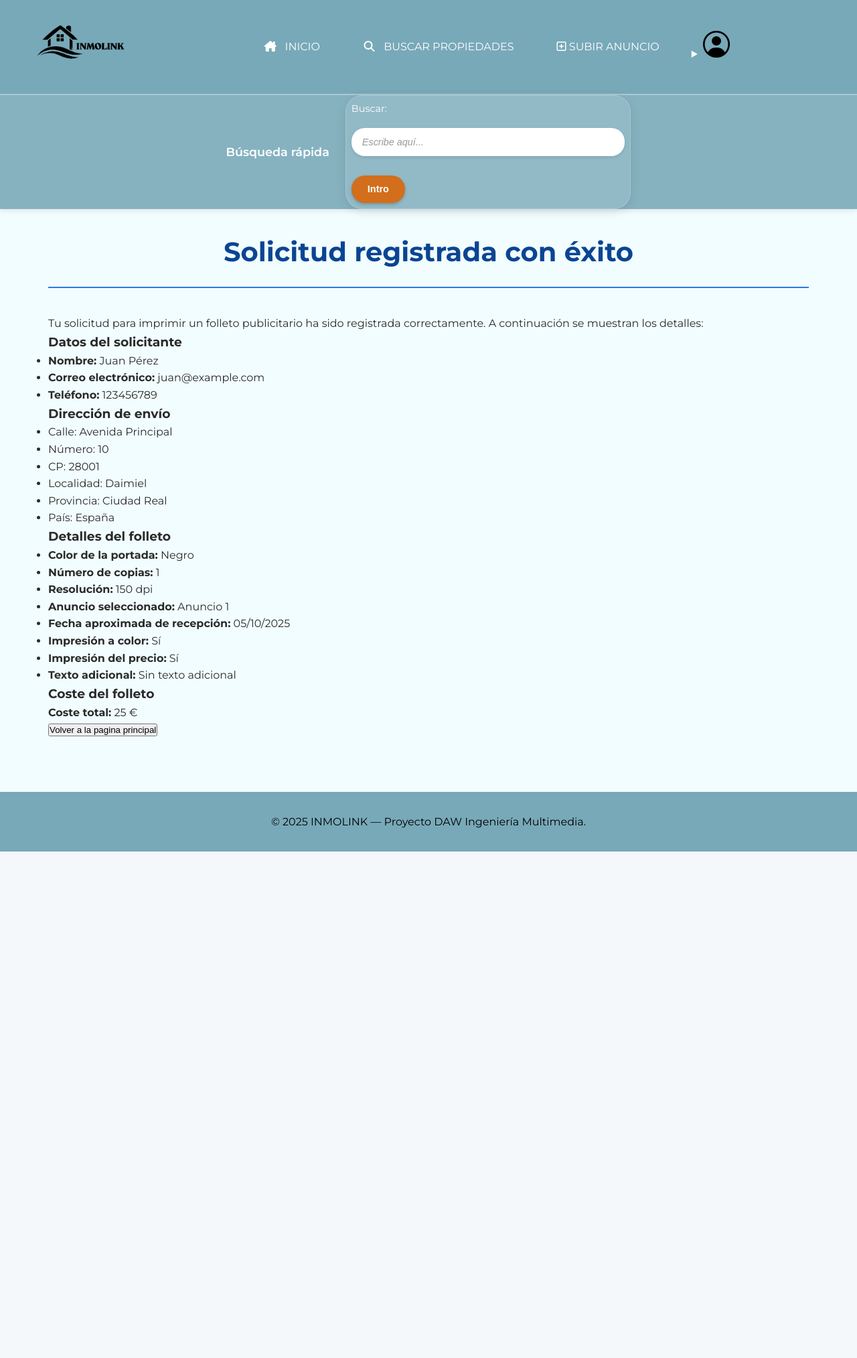
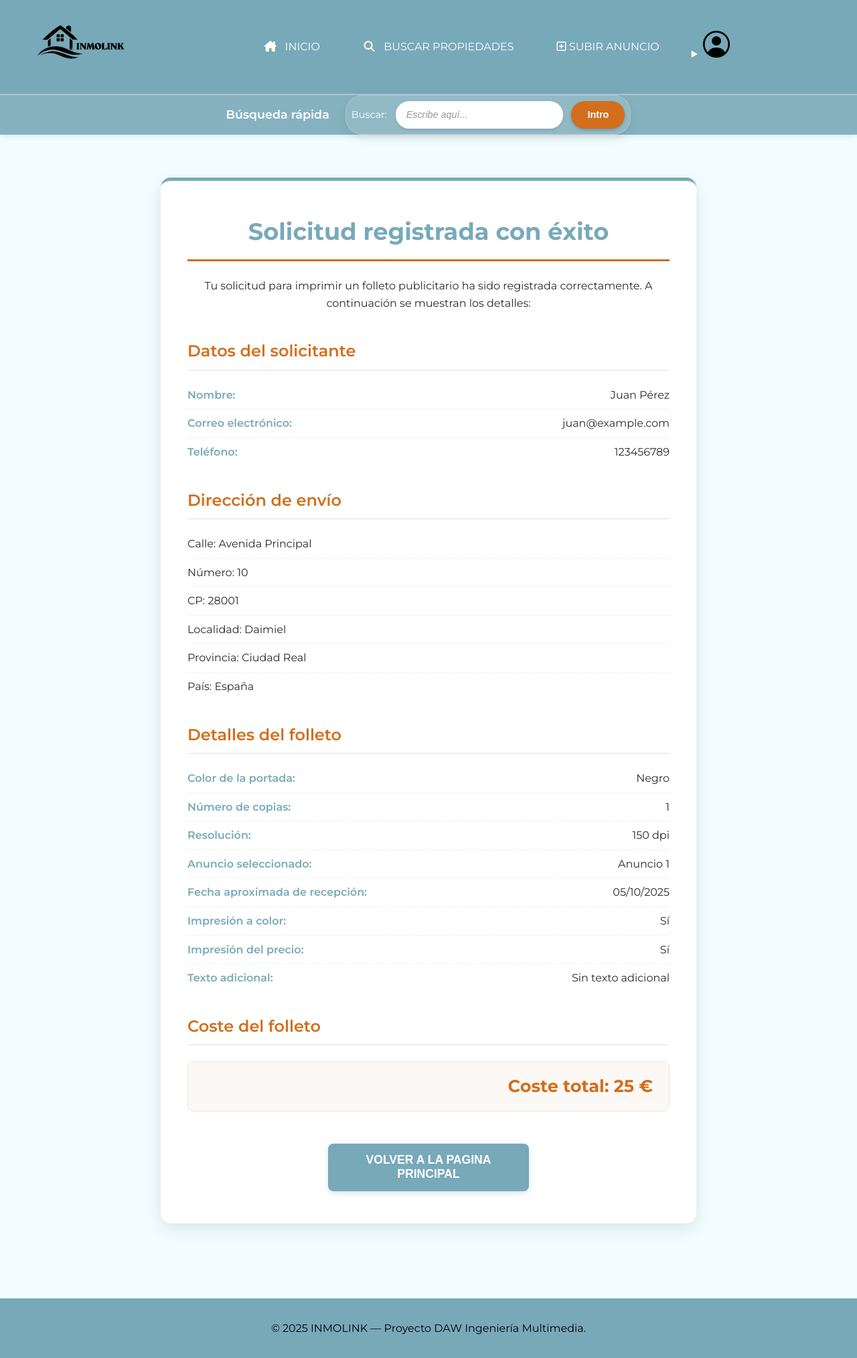
Before and after one commit to Wakakamole/daw, a PHP site: page /solicitar_folleto_respuesta.html in a window 1280 px wide. Shown: the whole page at 67% size. Before the commit the page ends 1271 px from the top, so only its background shows below. Run offline with PHP 8.4, Linux system fonts and the light colour scheme.

Commit message:
estilos de formularios

```diff
--- a/css/inmolink.css
+++ b/css/inmolink.css
@@ -486,14 +520,14 @@
   font-size: 1.2rem;
 }
 
-label {
+fieldset label {
   display: block;
   font-weight: 600;
   margin-bottom: 0.3rem;
   color: var(--color-texto);
 }
 
-input, select {
+fieldset input, fieldset select {
   width: 100%;
   padding: 0.8rem 1rem;
   border: 1.8px solid #ccc;
@@ -505,13 +539,13 @@
   transition: var(--transicion);
 }
 
-input:focus, select:focus {
+fieldset input:focus, fieldset select:focus {
   outline: none;
   border-color: var(--color-secundario);
   box-shadow: 0 0 5px rgba(120,169,185,0.4);
 }
 
-input::placeholder {
+fieldset input::placeholder {
   color: #aaa;
   font-style: italic;
 }
@@ -547,6 +581,156 @@
   margin-top: 2rem;
 }
 
+/* Fieldset dentro de fieldset */
+fieldset fieldset {
+  border: 1.5px solid var(--color-secundario);
+  border-radius: 10px;
+  padding: 1rem 1.5rem;
+  background-color: #f9f9f9;
+  box-shadow: 0 1px 6px rgba(120,169,185,0.05);
+}
+
+fieldset fieldset legend {
+  font-size: 1rem;
+  padding: 0.4rem 0.8rem;
+  background-color: #fff8f0;
+  border: 1px solid var(--color-secundario);
+}
+
+fieldset input[type="color"] {
+  width: 50px;
+  height: 50px;
+  padding: 0;
+  border-radius: 8px;
+  border: 1px solid #ccc;
+}
+
+
+.radio-group {
+  display: flex;
+  flex-direction: column;
+  margin-top: 5px;
+  width: 250px;
+}
+
+.radio-group label {
+  display: flex;
+  justify-content: space-between;
+  align-items: center;
+  cursor: pointer;
+  padding: 0.4rem 0.6rem;
+  background-color: #f9f9f9;
+  border-radius: 5px;
+  border: 1px solid #ddd;
+  font-weight: normal;
+}
+
+.radio-group input[type="radio"] {
+  margin: 0;
+  accent-color: var(--color-primario);
+}
+
+
+#confirmacion {
+  background-color: #fff;
+  padding: 3rem 2.5rem;
+  border-radius: 15px;
+  box-shadow: 0 8px 25px rgba(0, 0, 0, 0.1);
+  max-width: 800px;
+  margin: 2rem auto;
+  border-top: 5px solid var(--color-secundario);
+}
+
+#confirmacion h1 {
+  color: var(--color-secundario);
+  font-size: 2.2em;
+  font-weight: 700;
+  text-align: center;
+  border-bottom: 3px solid var(--color-primario);
+  padding-bottom: 0.8rem;
+  margin-bottom: 1.5rem;
+}
+
+#confirmacion p {
+  text-align: center;
+  font-size: 1em;
+  color: var(--color-texto);
+  margin-bottom: 2.5rem;
+}
+
+#confirmacion h3 {
+  color: var(--color-primario);
+  font-size: 1.5em;
+  font-weight: 600;
+  margin-top: 2rem;
+  margin-bottom: 1rem;
+  padding-bottom: 0.5rem;
+  border-bottom: 1px solid #e0e0e0;
+}
+
+
+#confirmacion ul {
+  padding: 0;
+  margin: 0;
+}
+
+/* Elementos de la lista */
+#confirmacion ul li {
+  padding: 0.5rem 0;
+  border-bottom: 1px dashed #f0f0f0; /* Línea de puntos para separar datos */
+  display: flex; /* Para alinear clave y valor */
+  justify-content: space-between; /* Clave a la izquierda, valor a la derecha */
+  align-items: center;
+  font-size: 1em;
+}
+
+#confirmacion ul li:last-child {
+  border-bottom: none;
+}
+
+/* Texto en negrita (las etiquetas de los datos) */
+#confirmacion ul li strong {
+  color: var(--color-secundario); /* Destacar la etiqueta con el color secundario */
+  font-weight: 600;
+}
+
+/* Estilo para el Coste Total */
+#confirmacion h3:last-of-type + p {
+  text-align: right;
+  font-size: 1.6em;
+  font-weight: 700;
+  color: var(--color-primario);
+  background-color: #fcf8f5;
+  padding: 1rem 1.5rem;
+  border-radius: 8px;
+  margin-top: 1.5rem;
+  border: 1px solid #f0e6dd;
+}
+
+
+#confirmacion a button {
+  display: block;
+  width: 100%;
+  max-width: 300px;
+  margin: 3rem auto 0 auto;
+  background-color: var(--color-secundario);
+  color: #fff;
+  font-weight: 600;
+  font-size: 1.1rem;
+  border: none;
+  border-radius: 8px;
+  padding: 0.9rem;
+  cursor: pointer;
+  transition: var(--transicion);
+  box-shadow: 0 3px 8px rgba(120, 169, 185, 0.3);
+  text-transform: uppercase;
+}
+
+#confirmacion a button:hover {
+  background-color: var(--color-primario);
+  transform: translateY(-2px);
+  box-shadow: 0 5px 15px rgba(210, 110, 28, 0.35);
+}
 
 
 
```
Also changed, not shown: other parts of css/inmolink.css (+35 -1 lines), registro_usuario.html (+16 -4 lines), solicitar_folleto.html (+17 -15 lines).
